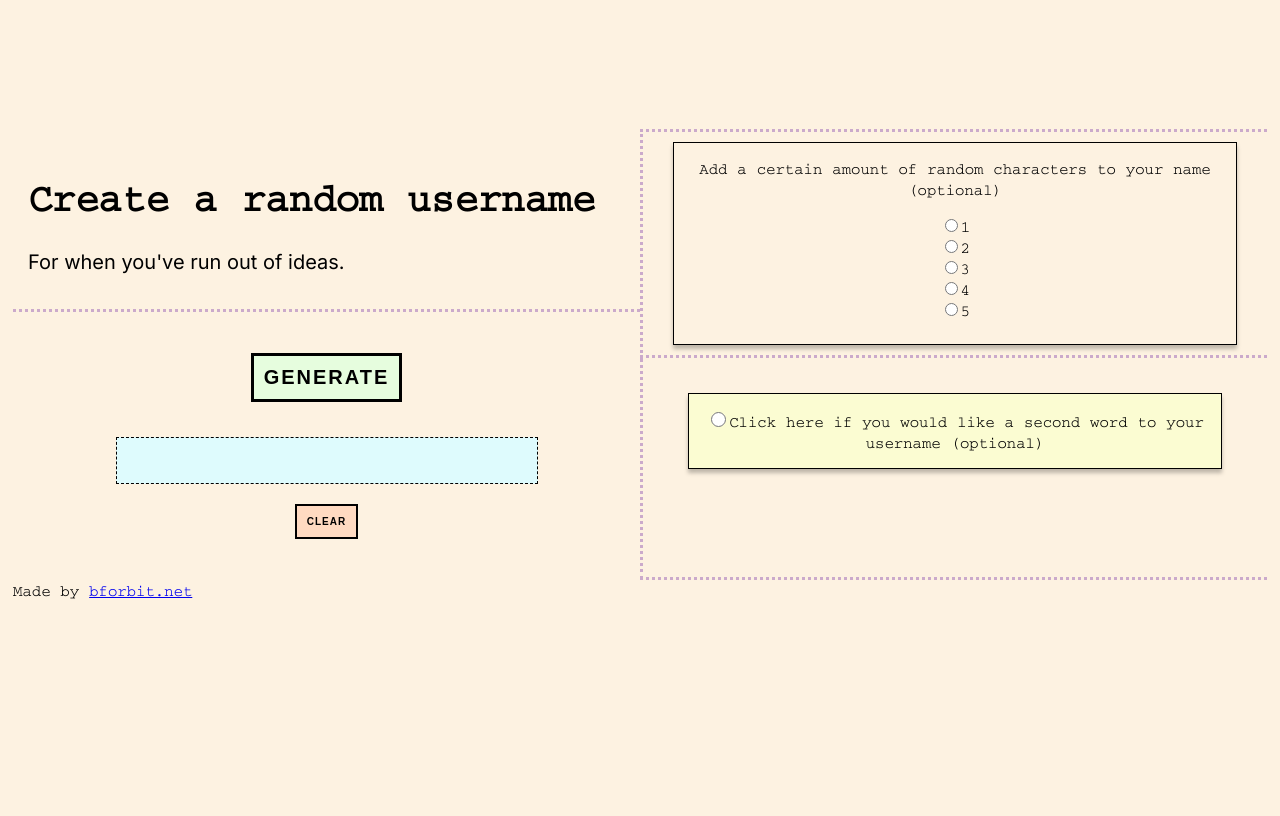
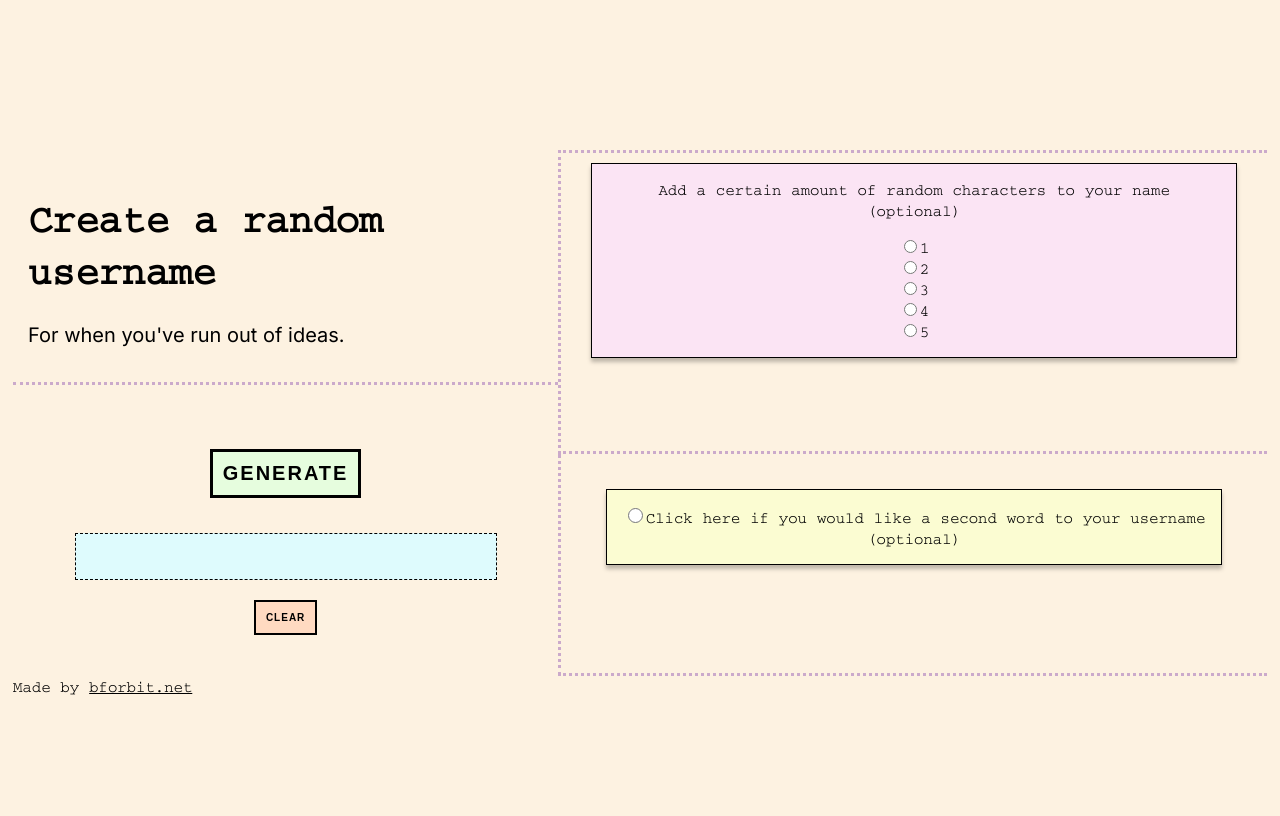
Before and after one commit to bforbit/username-generator, a plain HTML site: page index.html in a window 1280 px wide. Drawn offline with Linux system fonts and the light colour scheme.

Commit message:
Update index.css

```diff
--- a/index.css
+++ b/index.css
@@ -12,8 +12,8 @@ body {
 .container {
    display: grid;
    height: 100vh;
-   grid-template-columns: 1fr 1fr;
-   grid-template-rows: 1fr 1fr 0.4fr 1fr 2fr;
+   grid-template-columns: 1fr 1.3fr;
+   grid-template-rows: 1fr 1fr 0.5fr 1fr 1fr;
    grid-template-areas: "main main"
    "title radio-char"
    "mid-blank radio-char"
@@ -49,15 +49,10 @@ main {
 }
 
 #radio-char-box {
-  position: absolute;
-  top: 0;
-  left: 0;
-  right: 0;
-  bottom: 0;
-  background-color: FBE4F4;
+  background-color: #FBE4F4;
   text-align: center;
+  margin: 10px 30px;
   padding: 15px;
-  margin: 10px 30px 10px 30px;
   border: 1px solid black;
   box-shadow: 0px 4px 4px 0px rgba(0, 0, 0, 0.25);
 }
@@ -138,6 +133,14 @@ main {
    grid-area: bottom-blank;
 }
 
+.bottom-blank a {
+    color: black;
+}
+
+.bottom-blank a:hover {
+    text-decoration: overline;
+}
+
 @media (max-width: 850px) {
 
    body {
@@ -178,6 +181,10 @@ main {
    }
 
     #name-box {
-        width: 50%;
+        width: 70%;
+    }
+
+    .bottom-blank {
+        text-align: center;
     }
 }
```
